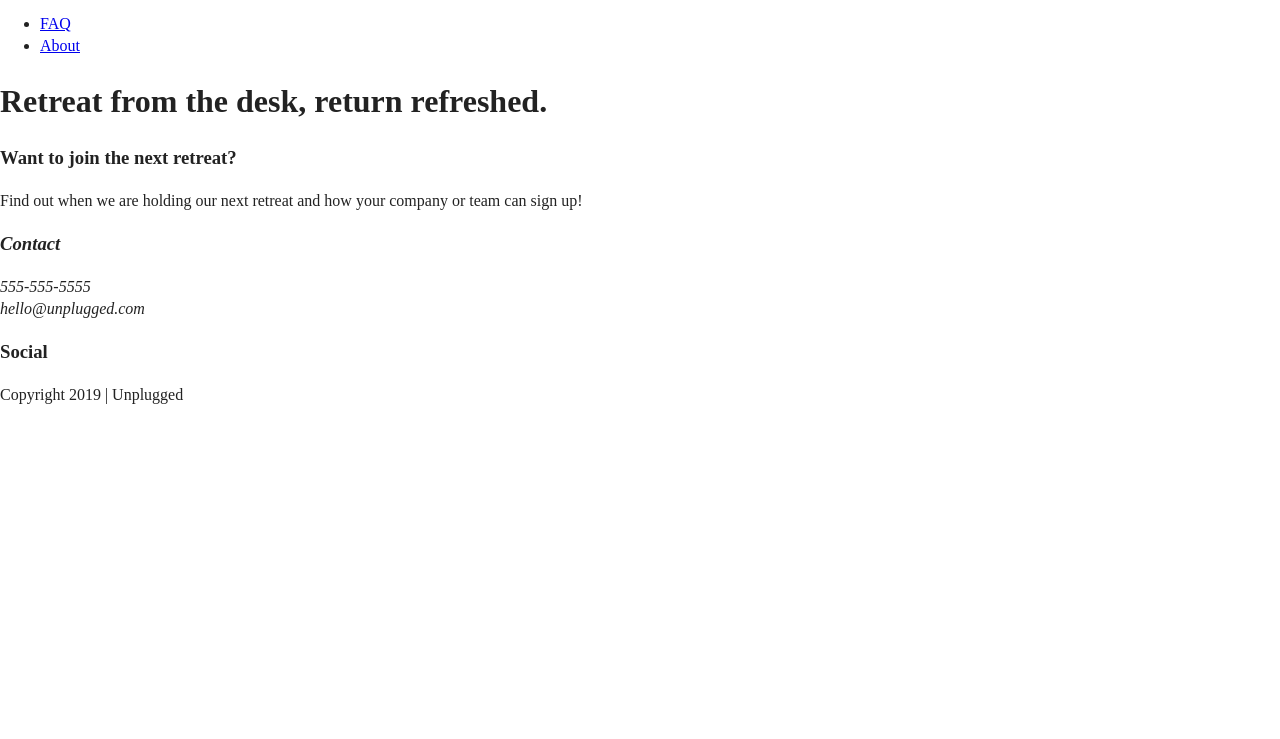
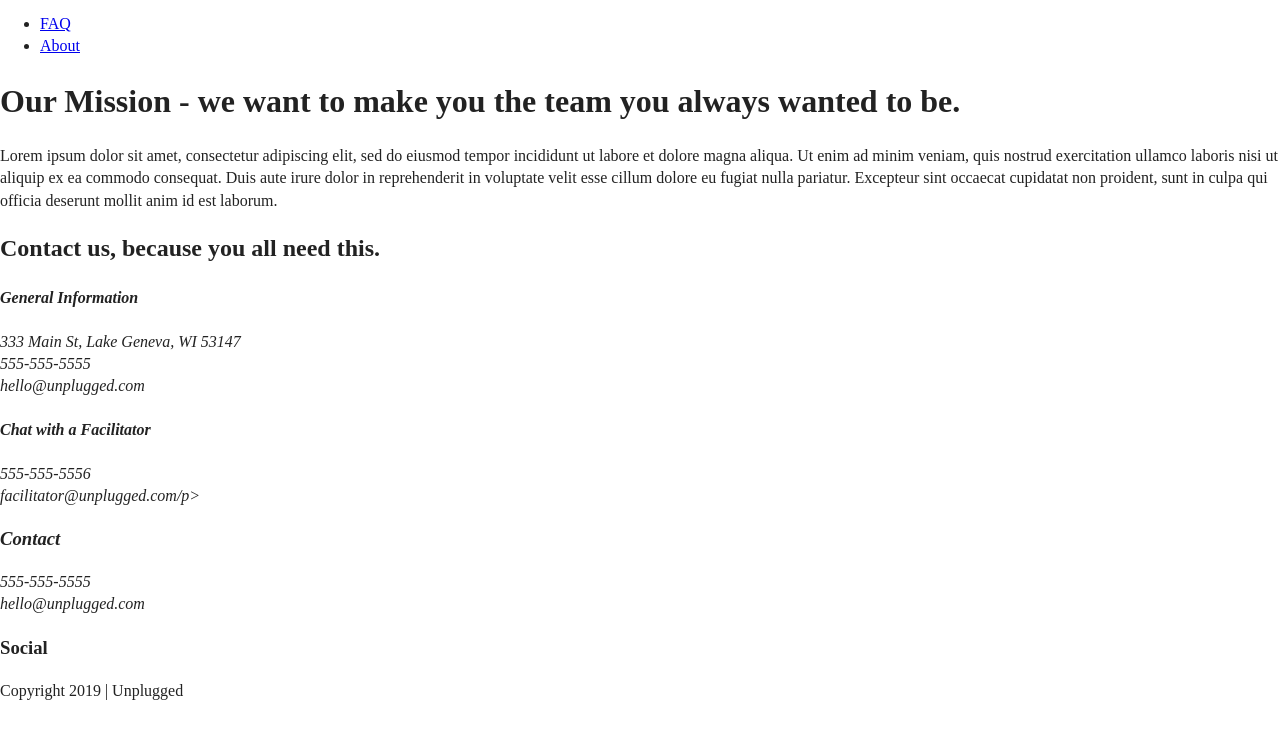
Before and after one commit to racubells/unplugged, a plain HTML site: page about/index.html in a window 1280 px wide. Shown: the part 27-766 px from the top of the page. Drawn offline with nearby package versions, Linux system fonts and the light colour scheme.

Commit message:
started about html

```diff
--- a/about/index.html
+++ b/about/index.html
@@ -36,20 +36,35 @@
         </div>
       </header>
     <main>
-    <section class="hero-area">
+        <section class="mission">
+            <h1>Our Mission - we want to make you the team you always wanted to be.</h1>
             <div class="content-wrapper">
-          <h1>Retreat from the desk, return refreshed.</h1>
+                <div class="mission-content">
+                    <p>Lorem ipsum dolor sit amet, consectetur adipiscing elit, sed do eiusmod tempor incididunt ut labore et dolore magna aliqua. Ut enim ad minim veniam, quis nostrud exercitation ullamco laboris nisi ut aliquip ex ea commodo consequat. Duis aute irure dolor in reprehenderit in voluptate velit esse cillum dolore eu fugiat nulla pariatur. Excepteur sint occaecat cupidatat non proident, sunt in culpa qui officia deserunt mollit anim id est laborum.</p>
+                </div>
             </div>
         </section>
-    <aside>
+        <section class="map">
+            <figure>
+
+            </figure>
+        </section>
+    </main>
+    <section class="contact-section">
         <div class="content-wrapper">
-        <div class="form-description">
-          <h3>Want to join the next retreat?</h3>
-          <p>Find out when we are holding our next retreat and how your company or team can sign up!</p>
+            <h2>Contact us, because you all need this.</h2>
+            <address class="contact-content">
+                <div>
+                    <h4>General Information</h4>
+                    <p>333 Main St, Lake Geneva, WI 53147<br>555-555-5555<br>hello@unplugged.com</p>
                 </div>
+                <div>
+                    <h4>Chat with a Facilitator</h4>
+                    <p>555-555-5556<br>facilitator@unplugged.com/p>
                 </div>
-    </aside>
-  </main>
+            </address>
+        </div>
+    </section>
   <footer>
     <div class="content-wrapper">
       <div class="footer-content">
```
Lines whose indentation alone changed are shown as unchanged.
